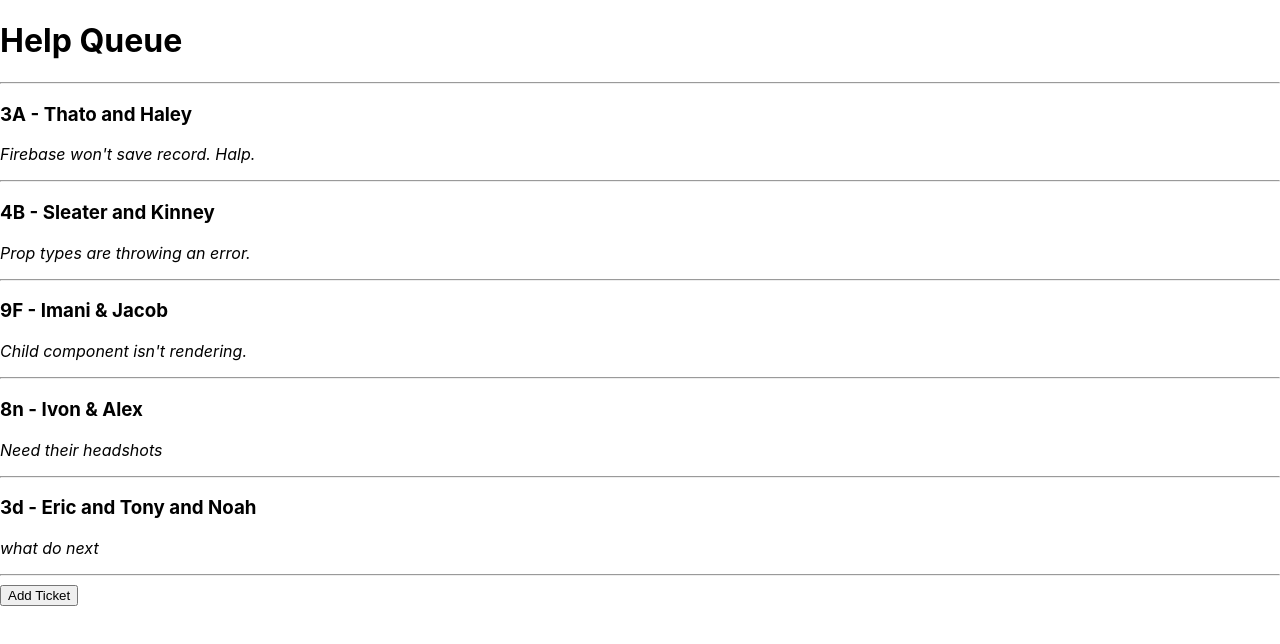
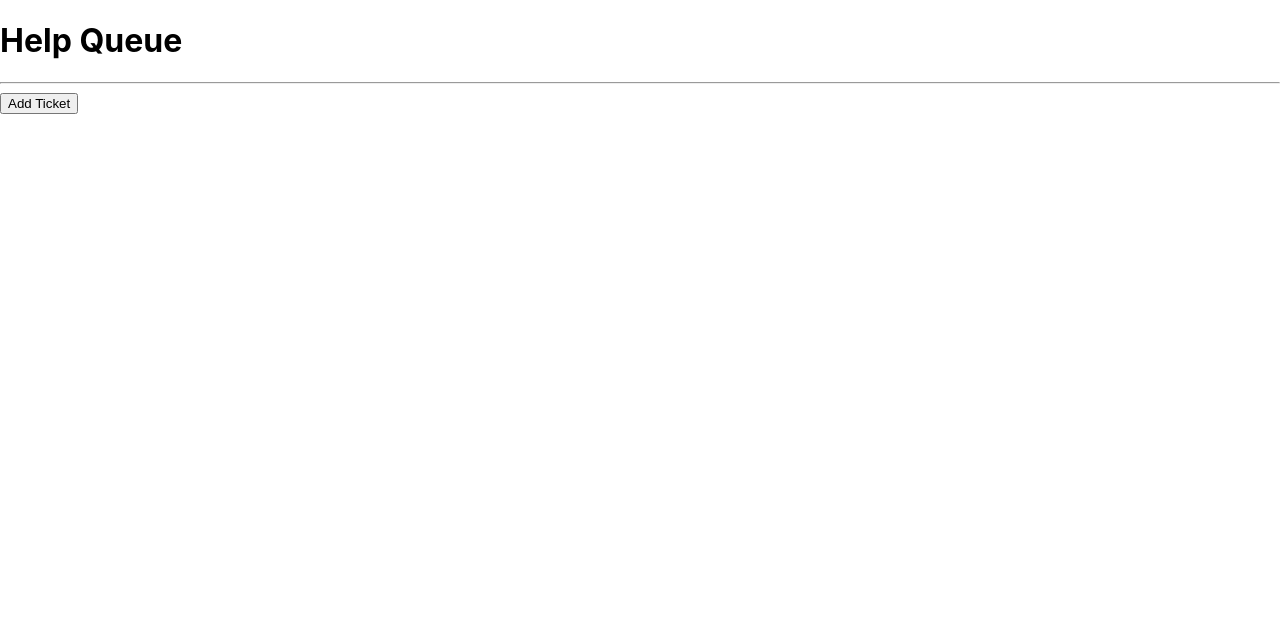
Before and after one commit to NeverSettels/monday, a React (Create React App) app: page / in a window 1280 px wide. Shown: the top 644 px of the page. Built offline with nearby package versions, Linux system fonts and the light colour scheme.

Commit message:
implementing dynamic form control

```diff
--- a/src/components/TicketControl.js
+++ b/src/components/TicketControl.js
@@ -7,9 +7,15 @@
   constructor(props) {
     super(props);
     this.state = {
-      formVisibleOnPage: false
+      formVisibleOnPage: false,
+      masterTicketList: []
     };
-    this.handleClick = this.handleClick.bind(this); // Only needed for binding if an arrow function isnt used
+    // this.handleClick = this.handleClick.bind(this); // Only needed for binding if an arrow function isnt used
+  }
+  handleAddingNewTicketToList = (newTicket) => {
+    const newMasterTicketList = this.state.masterTicketList.concat(newTicket);
+    this.setState({masterTicketList: newMasterTicketList,
+                  formVisbleOnPage: false });
   }
   handleClick = () => {
     this.setState(prevState => ({
@@ -26,6 +32,13 @@
       currentlyVisibleState = <TicketList />
       buttonText = "Add Ticket";
     }
+    if (this.state.formVisbleOnPage) {
+      currentlyVisibleState = <NewTicketForm />;
+      buttonText = "Return to Ticket List";
+    } else {
+      currentlyVisibleState = <TicketList ticketList={this.state.masterTicketList} />;
+      buttonText = "Add Ticket";
+    }
     return (
       <React.Fragment>
         {currentlyVisibleState}
@@ -33,6 +46,7 @@
       </React.Fragment>
     );
   }
+
 }
 
 export default TicketControl;
--- a/src/components/TicketList.js
+++ b/src/components/TicketList.js
@@ -1,46 +1,23 @@
 import React from "react";
 import Ticket from "./Ticket";
+import PropTypes from "prop-types";
 
-const masterTicketList = [
-  {
-    names: 'Thato and Haley',
-    location: '3A',
-    issue: 'Firebase won\'t save record. Halp.'
-  },
-  {
-    names: 'Sleater and Kinney',
-    location: '4B',
-    issue: 'Prop types are throwing an error.'
-  },
-  {
-    names: 'Imani & Jacob',
-    location: '9F',
-    issue: 'Child component isn\'t rendering.'
-  },
-  {
-    names: 'Ivon & Alex',
-    location: '8n',
-    issue: 'Need their headshots'
-  },
-  {
-    names: 'Eric and Tony and Noah',
-    location: '3d',
-    issue: 'what do next'
-  }
-];
-
-function TicketList() {
+function TicketList(props) {
   return (
     <React.Fragment>
       <hr/>
-      {masterTicketList.map((ticket, index) =>
+      {props.ticketList.map((ticket, index) =>
         <Ticket names={ticket.names}
           location={ticket.location}
           issue={ticket.issue}
-          key={index}/>
+          key={index} />
       )}
     </React.Fragment>
   );
 }
 
+TicketList.propTypes = {
+ticketList: PropTypes.array
+};
+
 export default TicketList;
```
